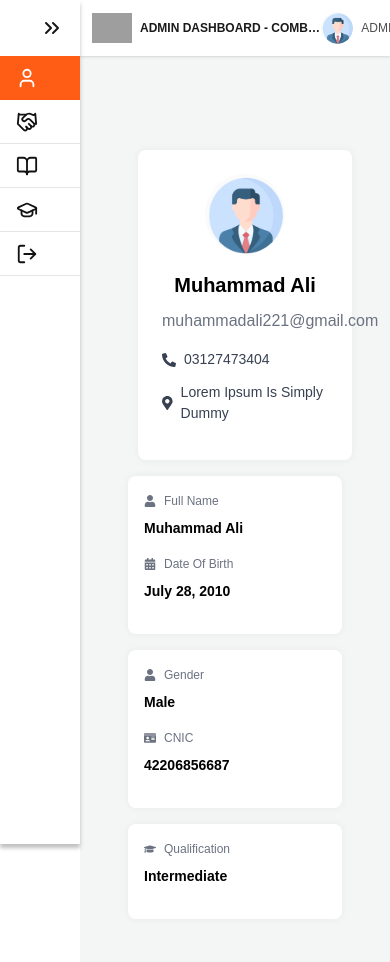
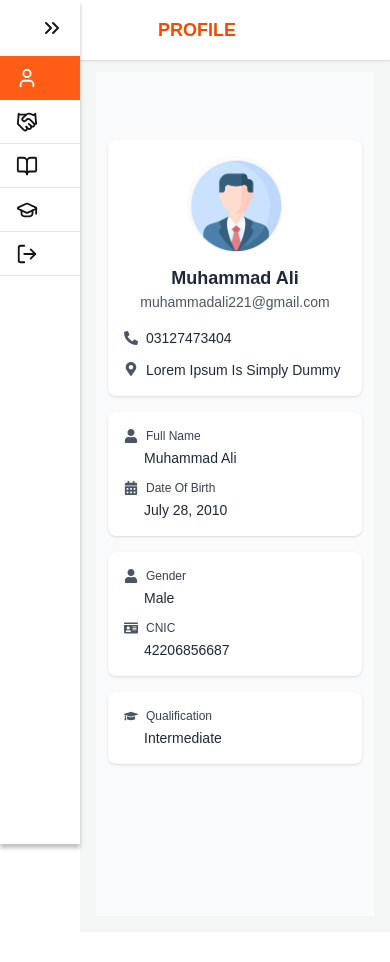
Before and after one commit to CombineFoundation/portal-combine-foundation-main, a Next.js app: page /admin/profile in a window 390 px wide. Shown: the top 962 px of the page. After the commit the page ends 932 px from the top, so only its background shows below. Built offline with nearby package versions, Linux system fonts and the light colour scheme; grey boxes are pictures that could not be loaded.

Commit message:
committed.

```diff
--- a/src/app/admin/profile/page.tsx
+++ b/src/app/admin/profile/page.tsx
@@ -1,7 +1,5 @@
 "use client";
 
-import "./profile.css";
-import Image from "next/image";
 import {
   FaPhoneAlt,
   FaMapMarkerAlt,
@@ -10,79 +8,214 @@ import {
   FaIdCard,
   FaGraduationCap,
 } from "react-icons/fa";
+import { useRef, useState, ChangeEvent } from "react";
+import Image from "next/image";
 import ADMIN from "../../images/ADMIN.png";
+import UploadIcon from "../../images/UPLOAD_2.png";
 
 export default function Profile() {
+  const [isCollapsed, setIsCollapsed] = useState(true);
+  const [selectedImage, setSelectedImage] = useState<string | null>(null);
+  const fileInputRef = useRef<HTMLInputElement | null>(null);
+
+  const handleImageClick = () => {
+    fileInputRef.current?.click();
+  };
+
+  const handleFileChange = (event: ChangeEvent<HTMLInputElement>) => {
+    const file = event.target.files?.[0];
+    if (file) {
+      setSelectedImage(URL.createObjectURL(file));
+    }
+  };
+
   return (
-    <div className="profile-container text-black">
-      <div className="profile-wrapper">
-        {/* Sidebar */}
-        <div className="profile-box">
-          <div className="profile-content">
+    <div className="flex min-h-screen bg-gray-50">
+      {/* Mobile Header */}
+      <div className="fixed top-0 left-0 right-0 z-40 flex justify-between items-center p-3 bg-white shadow-sm md:hidden">
+        <button
+          className="p-2 rounded-md bg-orange-600 text-white"
+          onClick={() => setIsCollapsed(!isCollapsed)}
+          aria-label={isCollapsed ? "Open menu" : "Close menu"}
+        >
+          {isCollapsed ? (
+            <svg
+              xmlns="http://www.w3.org/2000/svg"
+              className="h-5 w-5"
+              fill="none"
+              viewBox="0 0 24 24"
+              stroke="currentColor"
+            >
+              <path
+                strokeLinecap="round"
+                strokeLinejoin="round"
+                strokeWidth={2}
+                d="M4 6h16M4 12h16M4 18h16"
+              />
+            </svg>
+          ) : (
+            <svg
+              xmlns="http://www.w3.org/2000/svg"
+              className="h-5 w-5"
+              fill="none"
+              viewBox="0 0 24 24"
+              stroke="currentColor"
+            >
+              <path
+                strokeLinecap="round"
+                strokeLinejoin="round"
+                strokeWidth={2}
+                d="M6 18L18 6M6 6l12 12"
+              />
+            </svg>
+          )}
+        </button>
+        <h1 className="text-lg font-bold text-orange-600">PROFILE</h1>
+        <div className="w-8"></div>
+      </div>
+
+      {/* Main Content */}
+      <main
+        className={`flex-1 transition-all duration-300 ${isCollapsed ? "md:ml-0" : "md:ml-64"} mt-14 md:mt-0`}
+      >
+        <div className="p-3 sm:p-4 md:p-6 lg:p-8">
+          <div className="flex flex-col lg:flex-row gap-4 sm:gap-6">
+            {/* Profile Card */}
+            <div className="w-full lg:w-1/3 bg-white rounded-lg shadow p-4 sm:p-6">
+              <div className="flex flex-col items-center">
+                {/* Clickable Image */}
+                <div
+                  className="w-24 h-24 sm:w-28 sm:h-28 md:w-32 md:h-32 relative rounded-full overflow-hidden mb-3 sm:mb-4 cursor-pointer group"
+                  onClick={handleImageClick}
+                  title="Click to change profile picture"
+                >
+                  {/* Profile Image */}
                   <Image
-              src={ADMIN}
+                    src={selectedImage || ADMIN}
                     alt="Avatar"
-              className="avatar"
-              width={100}
-              height={100}
+                    fill
+                    className="object-cover transition-transform duration-300 group-hover:scale-105"
+                    sizes="(max-width: 768px) 96px, (max-width: 1024px) 112px, 128px"
                   />
-            <h2 className="text-lg sm:text-xl font-semibold">Muhammad Ali</h2>
-            <p className="email">muhammadali221@gmail.com</p>
 
-            <div className="info">
-              <div className="info-item">
-                <FaPhoneAlt />
+                  {/* Hover Overlay */}
+                  <div className="absolute inset-0 bg-white bg-opacity-60 opacity-0 group-hover:opacity-100 flex items-center justify-center transition-opacity duration-300">
+                    <Image
+                      src={UploadIcon}
+                      alt="Upload Icon"
+                      width={30}
+                      height={30}
+                      className="opacity-80"
+                    />
+                  </div>
+
+                  {/* Hidden Input */}
+                  <input
+                    title="Upload Profile Picture"
+                    type="file"
+                    accept="image/*"
+                    onChange={handleFileChange}
+                    ref={fileInputRef}
+                    className="hidden"
+                  />
+                </div>
+
+                <h2 className="text-lg sm:text-xl font-bold text-gray-800 text-center">
+                  Muhammad Ali
+                </h2>
+                <p className="text-sm sm:text-base text-gray-600 mb-4 sm:mb-6 text-center">
+                  muhammadali221@gmail.com
+                </p>
+
+                <div className="w-full space-y-3 sm:space-y-4">
+                  <div className="flex items-center gap-2 sm:gap-3 text-sm sm:text-base text-gray-800">
+                    <FaPhoneAlt className="text-gray-600 text-sm" />
                     <span>03127473404</span>
                   </div>
-              <div className="info-item">
-                <FaMapMarkerAlt />
-                <span>Lorem Ipsum Is Simply Dummy</span>
+                  <div className="flex items-start gap-2 sm:gap-3 text-sm sm:text-base text-gray-800">
+                    <FaMapMarkerAlt className="text-gray-600 mt-0.5 text-sm" />
+                    <span className="flex-1">Lorem Ipsum Is Simply Dummy</span>
                   </div>
                 </div>
               </div>
             </div>
 
-        {/* Main Content */}
-        <div className="main-content">
-          <div className="info-boxes">
-            <div className="info-box">
-              <div className="label">
-                <FaUser />
-                <span>Full Name</span>
+            {/* Info Boxes */}
+            <div className="w-full lg:w-2/3 space-y-4 sm:space-y-6">
+              {/* Personal Info */}
+              <div className="grid grid-cols-1 sm:grid-cols-2 gap-4 sm:gap-6">
+                <div className="bg-white rounded-lg shadow p-4 sm:p-6">
+                  <div className="space-y-3 sm:space-y-4">
+                    <div>
+                      <div className="flex items-center gap-2 text-gray-700 mb-1">
+                        <FaUser className="text-gray-600 text-sm" />
+                        <span className="text-xs sm:text-sm font-medium">
+                          Full Name
+                        </span>
                       </div>
-              <p className="value">Muhammad Ali</p>
-
-              <div className="label">
-                <FaCalendarAlt />
-                <span>Date Of Birth</span>
+                      <p className="text-sm sm:text-base text-gray-800 ml-5 sm:ml-6">
+                        Muhammad Ali
+                      </p>
                     </div>
-              <p className="value">July 28, 2010</p>
+                    <div>
+                      <div className="flex items-center gap-2 text-gray-700 mb-1">
+                        <FaCalendarAlt className="text-gray-600 text-sm" />
+                        <span className="text-xs sm:text-sm font-medium">
+                          Date Of Birth
+                        </span>
                       </div>
-
-            <div className="info-box">
-              <div className="label">
-                <FaUser />
-                <span>Gender</span>
+                      <p className="text-sm sm:text-base text-gray-800 ml-5 sm:ml-6">
+                        July 28, 2010
+                      </p>
                     </div>
-              <p className="value">Male</p>
-
-              <div className="label">
-                <FaIdCard />
-                <span>CNIC</span>
-              </div>
-              <p className="value">42206856687</p>
                   </div>
                 </div>
 
-          <div className="info-box">
-            <div className="label">
-              <FaGraduationCap />
-              <span>Qualification</span>
+                {/* Additional Info */}
+                <div className="bg-white rounded-lg shadow p-4 sm:p-6">
+                  <div className="space-y-3 sm:space-y-4">
+                    <div>
+                      <div className="flex items-center gap-2 text-gray-700 mb-1">
+                        <FaUser className="text-gray-600 text-sm" />
+                        <span className="text-xs sm:text-sm font-medium">
+                          Gender
+                        </span>
                       </div>
-            <p className="value">Intermediate</p>
+                      <p className="text-sm sm:text-base text-gray-800 ml-5 sm:ml-6">
+                        Male
+                      </p>
+                    </div>
+                    <div>
+                      <div className="flex items-center gap-2 text-gray-700 mb-1">
+                        <FaIdCard className="text-gray-600 text-sm" />
+                        <span className="text-xs sm:text-sm font-medium">
+                          CNIC
+                        </span>
+                      </div>
+                      <p className="text-sm sm:text-base text-gray-800 ml-5 sm:ml-6">
+                        42206856687
+                      </p>
                     </div>
                   </div>
                 </div>
               </div>
+
+              {/* Qualification */}
+              <div className="bg-white rounded-lg shadow p-4 sm:p-6">
+                <div className="flex items-center gap-2 text-gray-700 mb-1 sm:mb-2">
+                  <FaGraduationCap className="text-gray-600 text-sm" />
+                  <span className="text-xs sm:text-sm font-medium">
+                    Qualification
+                  </span>
+                </div>
+                <p className="text-sm sm:text-base text-gray-800 ml-5 sm:ml-6">
+                  Intermediate
+                </p>
+              </div>
+            </div>
+          </div>
+        </div>
+      </main>
+    </div>
   );
 }
--- a/src/app/admin/profile/profile.css
+++ b/src/app/admin/profile/profile.css
@@ -2,37 +2,35 @@
   min-height: 100vh;
   background-color: var(--bg);
   padding: 2rem 1rem;
-  margin: 20px;
-  max-width: 1200px; /* Limit the max width */
-  margin-left: auto; /* Center the content */
-  margin-right: auto; /* Center the content */
+  margin: 0 auto;
+  max-width: 1200px;
 }
 
 .profile-wrapper {
   display: flex;
-  padding: 10px;
-  background-color: var(--bg);
   flex-direction: column;
+  gap: 1.5rem;
 }
 
 @media (min-width: 1024px) {
   .profile-wrapper {
     flex-direction: row;
+    align-items: flex-start;
   }
 }
 
 .profile-box {
   background-color: #ffffff;
   padding: 1.5rem;
-  margin: 10px;
   border-radius: 8px;
   width: 100%;
   box-shadow: 0 0 10px rgba(0, 0, 0, 0.05);
+  flex-shrink: 0;
 }
 
 @media (min-width: 1024px) {
   .profile-box {
-    width: 25%;
+    width: 30%;
   }
 }
 
@@ -51,6 +49,7 @@
 .email {
   color: #6b7280;
   margin: 0.5rem 0 1rem;
+  word-wrap: break-word;
 }
 
 .info {
@@ -64,6 +63,7 @@
   gap: 8px;
   margin: 12px 0;
   color: #374151;
+  word-break: break-word;
 }
 
 .main-content {
@@ -75,7 +75,7 @@
 
 @media (min-width: 1024px) {
   .main-content {
-    width: 75%;
+    width: 70%;
   }
 }
 
@@ -85,9 +85,15 @@
   gap: 1rem;
 }
 
-@media (min-width: 768px) {
+@media (min-width: 640px) {
   .info-boxes {
     grid-template-columns: 1fr 1fr;
+  }
+}
+
+@media (min-width: 1024px) {
+  .info-boxes {
+    grid-template-columns: repeat(3, 1fr);
   }
 }
 
@@ -105,12 +111,14 @@
   font-size: 0.875rem;
   color: #6b7280;
   margin-bottom: 0.5rem;
+  flex-wrap: wrap;
 }
 
 .value {
   font-weight: 600;
   font-size: 0.9rem;
   margin-bottom: 1rem;
+  word-break: break-word;
 }
 
 .active-course {
@@ -133,13 +141,14 @@
 }
 
 .status-btn {
-  padding: 8px 16px;
+  padding: 0.5rem 1rem;
   border: 1px solid #000;
   background: white;
   border-radius: 6px;
   font-size: 0.875rem;
   font-weight: 500;
   cursor: pointer;
+  transition: all 0.3s ease;
 }
 
 .status-btn:hover {
@@ -147,59 +156,3 @@
   color: #ffffff;
   background-color: #ff5d15;
 }
-
-/* Mobile Styles */
-@media (max-width: 675px) {
-  .profile-wrapper {
-    flex-direction: column; /* Stack the sidebar and content vertically */
-    padding: 1rem;
-  }
-
-  .profile-box {
-    width: 100%; /* Full width for mobile devices */
-    margin-bottom: 1rem;
-  }
-
-  .avatar {
-    width: 80px;
-    height: 80px;
-    margin-bottom: 1rem;
-  }
-
-  .profile-content h2 {
-    font-size: 1.25rem;
-  }
-
-  .info {
-    font-size: 0.875rem; /* Slightly smaller font size for mobile */
-  }
-
-  .info-item {
-    font-size: 0.875rem;
-  }
-
-  .main-content {
-    width: 100%; /* Ensure main content takes up full width */
-    gap: 1rem;
-  }
-
-  .info-boxes {
-    grid-template-columns: 1fr; /* Stack info boxes on top of each other */
-  }
-
-  .info-box {
-    padding: 1rem;
-  }
-
-  .label {
-    font-size: 0.75rem; /* Smaller label font size for mobile */
-  }
-
-  .value {
-    font-size: 0.875rem; /* Slightly smaller value font size */
-  }
-
-  .status-btn {
-    padding: 6px 12px; /* Smaller button size */
-  }
-}
--- a/src/app/volunteer/dashboard/profile/page.tsx
+++ b/src/app/volunteer/dashboard/profile/page.tsx
@@ -1,4 +1,4 @@
-'use client';
+"use client";
 
 import {
   FaPhoneAlt,
@@ -7,11 +7,12 @@ import {
   FaCalendarAlt,
   FaIdCard,
   FaGraduationCap,
-} from 'react-icons/fa';
+} from "react-icons/fa";
 import Sidebar from "../../../components/SideBar-vol";
-import { useRef, useState, ChangeEvent } from 'react';
-import Image from 'next/image';
+import { useRef, useState, ChangeEvent } from "react";
+import Image from "next/image";
 import ADMIN from "../../../images/ADMIN.png";
+import UploadIcon from "../../../images/UPLOAD_2.png";
 
 export default function Profile() {
   const [isCollapsed, setIsCollapsed] = useState(true);
@@ -36,15 +37,37 @@ export default function Profile() {
         <button
           className="p-2 rounded-md bg-orange-600 text-white"
           onClick={() => setIsCollapsed(!isCollapsed)}
-          aria-label={isCollapsed ? 'Open menu' : 'Close menu'}
+          aria-label={isCollapsed ? "Open menu" : "Close menu"}
         >
           {isCollapsed ? (
-            <svg xmlns="http://www.w3.org/2000/svg" className="h-5 w-5" fill="none" viewBox="0 0 24 24" stroke="currentColor">
-              <path strokeLinecap="round" strokeLinejoin="round" strokeWidth={2} d="M4 6h16M4 12h16M4 18h16" />
+            <svg
+              xmlns="http://www.w3.org/2000/svg"
+              className="h-5 w-5"
+              fill="none"
+              viewBox="0 0 24 24"
+              stroke="currentColor"
+            >
+              <path
+                strokeLinecap="round"
+                strokeLinejoin="round"
+                strokeWidth={2}
+                d="M4 6h16M4 12h16M4 18h16"
+              />
             </svg>
           ) : (
-            <svg xmlns="http://www.w3.org/2000/svg" className="h-5 w-5" fill="none" viewBox="0 0 24 24" stroke="currentColor">
-              <path strokeLinecap="round" strokeLinejoin="round" strokeWidth={2} d="M6 18L18 6M6 6l12 12" />
+            <svg
+              xmlns="http://www.w3.org/2000/svg"
+              className="h-5 w-5"
+              fill="none"
+              viewBox="0 0 24 24"
+              stroke="currentColor"
+            >
+              <path
+                strokeLinecap="round"
+                strokeLinejoin="round"
+                strokeWidth={2}
+                d="M6 18L18 6M6 6l12 12"
+              />
             </svg>
           )}
         </button>
@@ -56,7 +79,9 @@ export default function Profile() {
       <Sidebar isCollapsed={isCollapsed} setIsCollapsed={setIsCollapsed} />
 
       {/* Main Content */}
-      <main className={`flex-1 transition-all duration-300 ${isCollapsed ? 'md:ml-0' : 'md:ml-64'} mt-14 md:mt-0`}>
+      <main
+        className={`flex-1 transition-all duration-300 ${isCollapsed ? "md:ml-0" : "md:ml-64"} mt-14 md:mt-0`}
+      >
         <div className="p-3 sm:p-4 md:p-6 lg:p-8">
           <div className="flex flex-col lg:flex-row gap-4 sm:gap-6">
             {/* Profile Card */}
@@ -66,7 +91,9 @@ export default function Profile() {
                 <div
                   className="w-24 h-24 sm:w-28 sm:h-28 md:w-32 md:h-32 relative rounded-full overflow-hidden mb-3 sm:mb-4 cursor-pointer group"
                   onClick={handleImageClick}
+                  title="Click to change profile picture"
                 >
+                  {/* Profile Image */}
                   <Image
                     src={selectedImage || ADMIN}
                     alt="Avatar"
@@ -74,7 +101,21 @@ export default function Profile() {
                     className="object-cover transition-transform duration-300 group-hover:scale-105"
                     sizes="(max-width: 768px) 96px, (max-width: 1024px) 112px, 128px"
                   />
+
+                  {/* Hover Overlay */}
+                  <div className="absolute inset-0 bg-white bg-opacity-60 opacity-0 group-hover:opacity-100 flex items-center justify-center transition-opacity duration-300">
+                    <Image
+                      src={UploadIcon}
+                      alt="Upload Icon"
+                      width={30}
+                      height={30}
+                      className="opacity-80"
+                    />
+                  </div>
+
+                  {/* Hidden File Input */}
                   <input
+                    title="Upload Profile Picture"
                     type="file"
                     accept="image/*"
                     onChange={handleFileChange}
@@ -83,8 +124,12 @@ export default function Profile() {
                   />
                 </div>
 
-                <h2 className="text-lg sm:text-xl font-bold text-gray-800 text-center">Muhammad Ali</h2>
-                <p className="text-sm sm:text-base text-gray-600 mb-4 sm:mb-6 text-center">muhammadali221@gmail.com</p>
+                <h2 className="text-lg sm:text-xl font-bold text-gray-800 text-center">
+                  Muhammad Ali
+                </h2>
+                <p className="text-sm sm:text-base text-gray-600 mb-4 sm:mb-6 text-center">
+                  muhammadali221@gmail.com
+                </p>
 
                 <div className="w-full space-y-3 sm:space-y-4">
                   <div className="flex items-center gap-2 sm:gap-3 text-sm sm:text-base text-gray-800">
@@ -108,16 +153,24 @@ export default function Profile() {
                     <div>
                       <div className="flex items-center gap-2 text-gray-700 mb-1">
                         <FaUser className="text-gray-600 text-sm" />
-                        <span className="text-xs sm:text-sm font-medium">Full Name</span>
+                        <span className="text-xs sm:text-sm font-medium">
+                          Full Name
+                        </span>
                       </div>
-                      <p className="text-sm sm:text-base text-gray-800 ml-5 sm:ml-6">Muhammad Ali</p>
+                      <p className="text-sm sm:text-base text-gray-800 ml-5 sm:ml-6">
+                        Muhammad Ali
+                      </p>
                     </div>
                     <div>
                       <div className="flex items-center gap-2 text-gray-700 mb-1">
                         <FaCalendarAlt className="text-gray-600 text-sm" />
-                        <span className="text-xs sm:text-sm font-medium">Date Of Birth</span>
+                        <span className="text-xs sm:text-sm font-medium">
+                          Date Of Birth
+                        </span>
                       </div>
-                      <p className="text-sm sm:text-base text-gray-800 ml-5 sm:ml-6">July 28, 2010</p>
+                      <p className="text-sm sm:text-base text-gray-800 ml-5 sm:ml-6">
+                        July 28, 2010
+                      </p>
                     </div>
                   </div>
                 </div>
@@ -128,16 +181,24 @@ export default function Profile() {
                     <div>
                       <div className="flex items-center gap-2 text-gray-700 mb-1">
                         <FaUser className="text-gray-600 text-sm" />
-                        <span className="text-xs sm:text-sm font-medium">Gender</span>
+                        <span className="text-xs sm:text-sm font-medium">
+                          Gender
+                        </span>
                       </div>
-                      <p className="text-sm sm:text-base text-gray-800 ml-5 sm:ml-6">Male</p>
+                      <p className="text-sm sm:text-base text-gray-800 ml-5 sm:ml-6">
+                        Male
+                      </p>
                     </div>
                     <div>
                       <div className="flex items-center gap-2 text-gray-700 mb-1">
                         <FaIdCard className="text-gray-600 text-sm" />
-                        <span className="text-xs sm:text-sm font-medium">CNIC</span>
+                        <span className="text-xs sm:text-sm font-medium">
+                          CNIC
+                        </span>
                       </div>
-                      <p className="text-sm sm:text-base text-gray-800 ml-5 sm:ml-6">42206856687</p>
+                      <p className="text-sm sm:text-base text-gray-800 ml-5 sm:ml-6">
+                        42206856687
+                      </p>
                     </div>
                   </div>
                 </div>
@@ -147,16 +208,24 @@ export default function Profile() {
               <div className="bg-white rounded-lg shadow p-4 sm:p-6">
                 <div className="flex items-center gap-2 text-gray-700 mb-1 sm:mb-2">
                   <FaGraduationCap className="text-gray-600 text-sm" />
-                  <span className="text-xs sm:text-sm font-medium">Qualification</span>
+                  <span className="text-xs sm:text-sm font-medium">
+                    Qualification
+                  </span>
                 </div>
-                <p className="text-sm sm:text-base text-gray-800 ml-5 sm:ml-6">Intermediate</p>
+                <p className="text-sm sm:text-base text-gray-800 ml-5 sm:ml-6">
+                  Intermediate
+                </p>
               </div>
 
               {/* Course Info */}
               <div className="bg-orange-50 rounded-lg shadow p-4 sm:p-6 border border-orange-100">
-                <p className="text-xs sm:text-sm text-gray-600 mb-1 sm:mb-2">Active Course</p>
+                <p className="text-xs sm:text-sm text-gray-600 mb-1 sm:mb-2">
+                  Active Course
+                </p>
                 <p className="text-sm sm:text-base text-gray-800">
-                  Course Name: <strong className="font-semibold">Lorem</strong> | Roll Number: <strong className="font-semibold">99088</strong>
+                  Course Name: <strong className="font-semibold">Lorem</strong>{" "}
+                  | Roll Number:{" "}
+                  <strong className="font-semibold">99088</strong>
                 </p>
               </div>
             </div>
```
Lines whose indentation alone changed are shown as unchanged.
